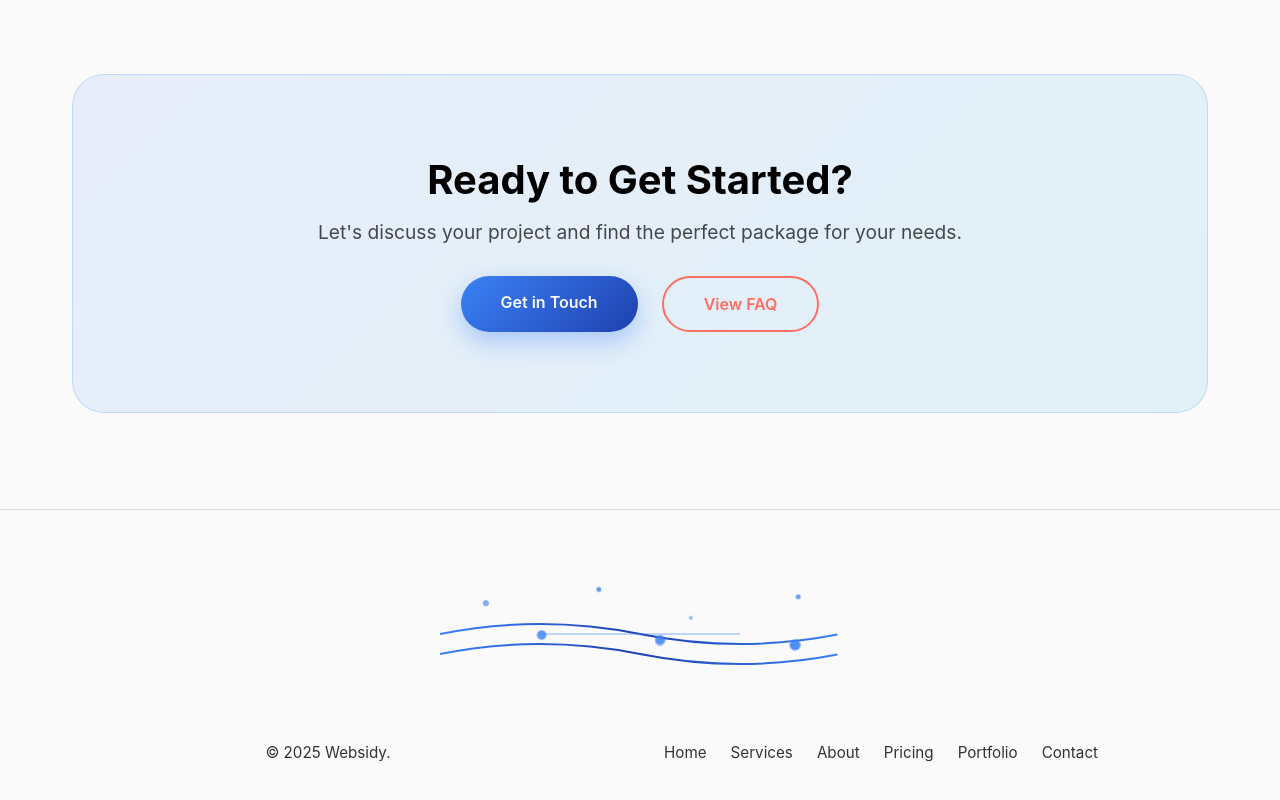
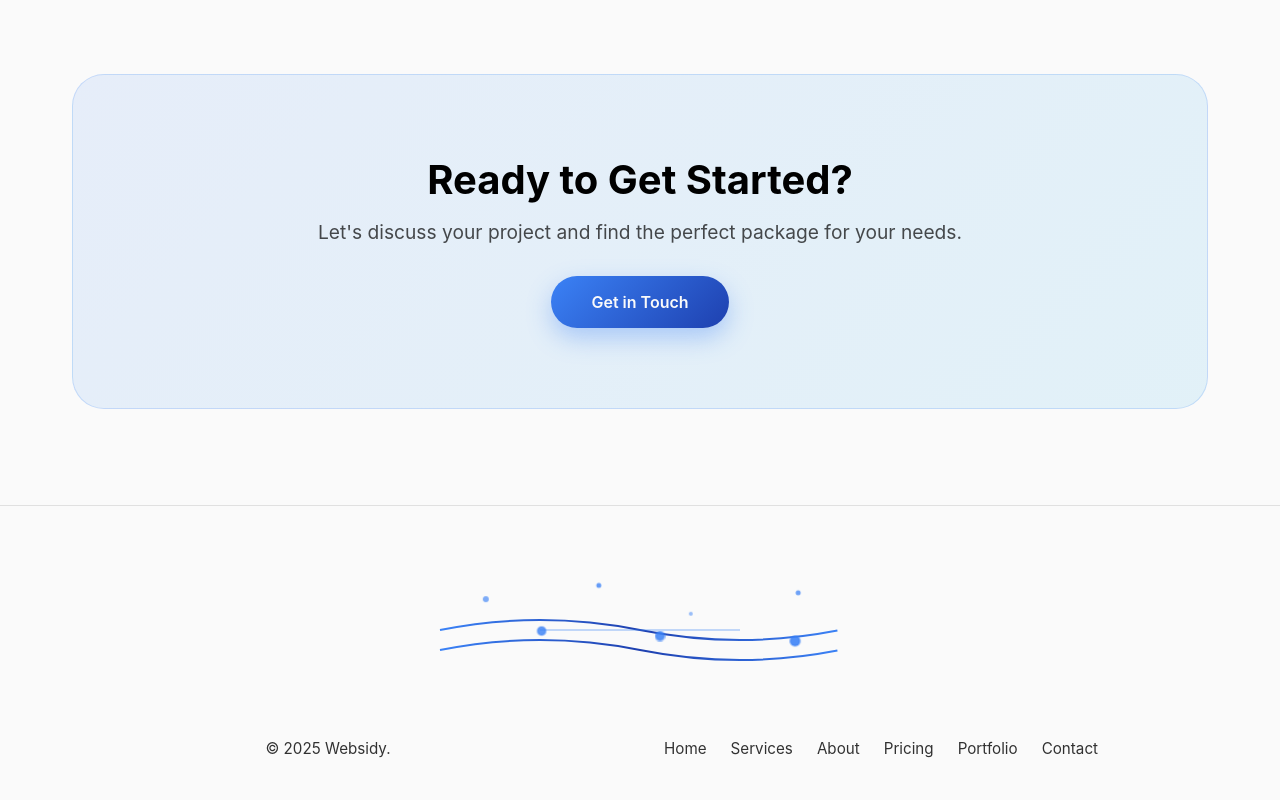
Before and after one commit to jbawt/Websidy, a React (Vite) app: page /Websidy/pricing in a window 1280 px wide. Shown: the part 2774-3574 px from the top of the page. Built offline with nearby package versions, Linux system fonts and the light colour scheme.

Commit message:
remove view faq button from pricing page

```diff
--- a/src/pages/PricingPage.jsx
+++ b/src/pages/PricingPage.jsx
@@ -186,9 +186,6 @@ function PricingPage() {
             <Link to="/contact" className="pricing-cta-button">
               Get in Touch
             </Link>
-            <Link to="/faq" className="pricing-cta-button pricing-cta-button-secondary">
-              View FAQ
-            </Link>
           </div>
         </section>
       </div>
```
